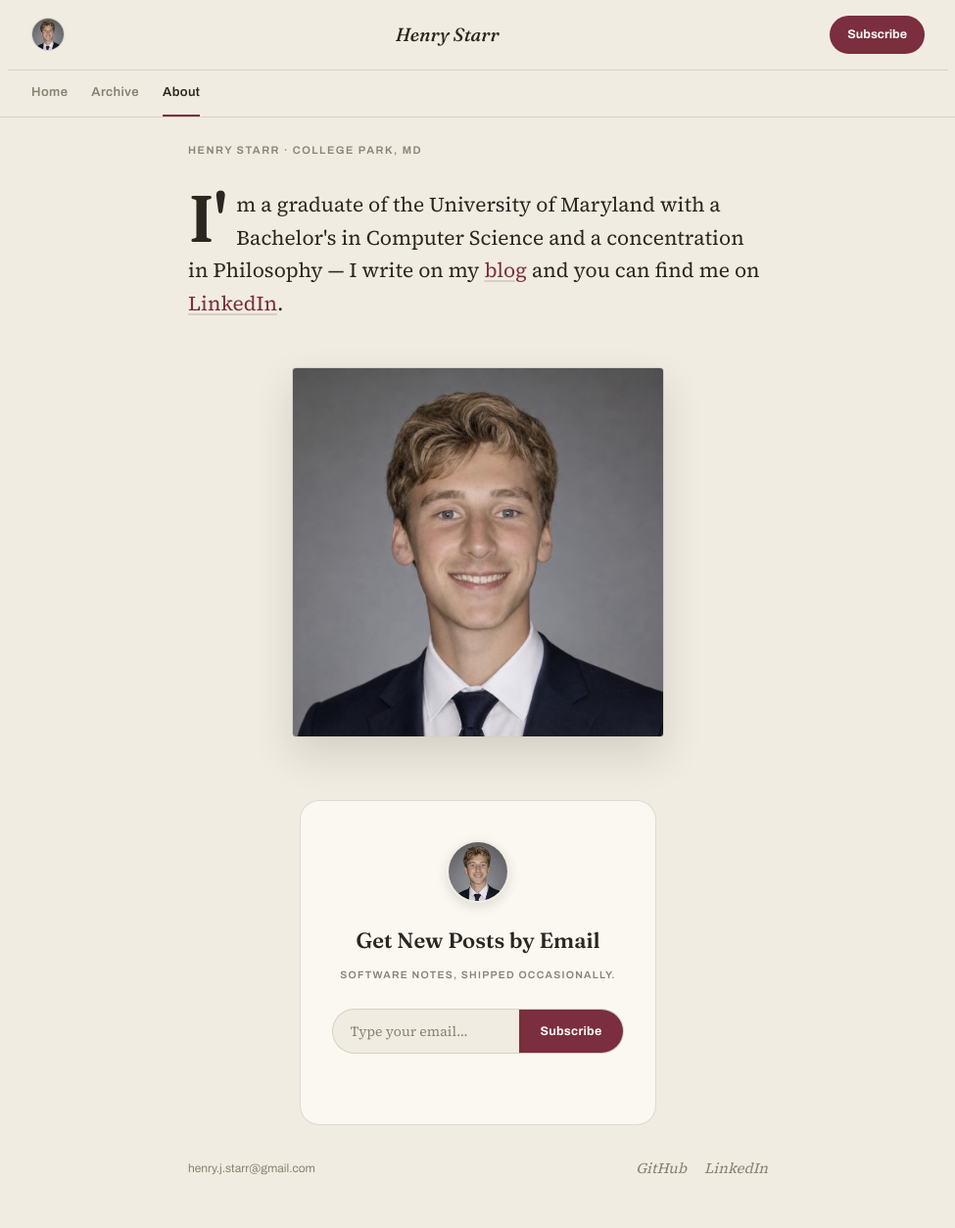
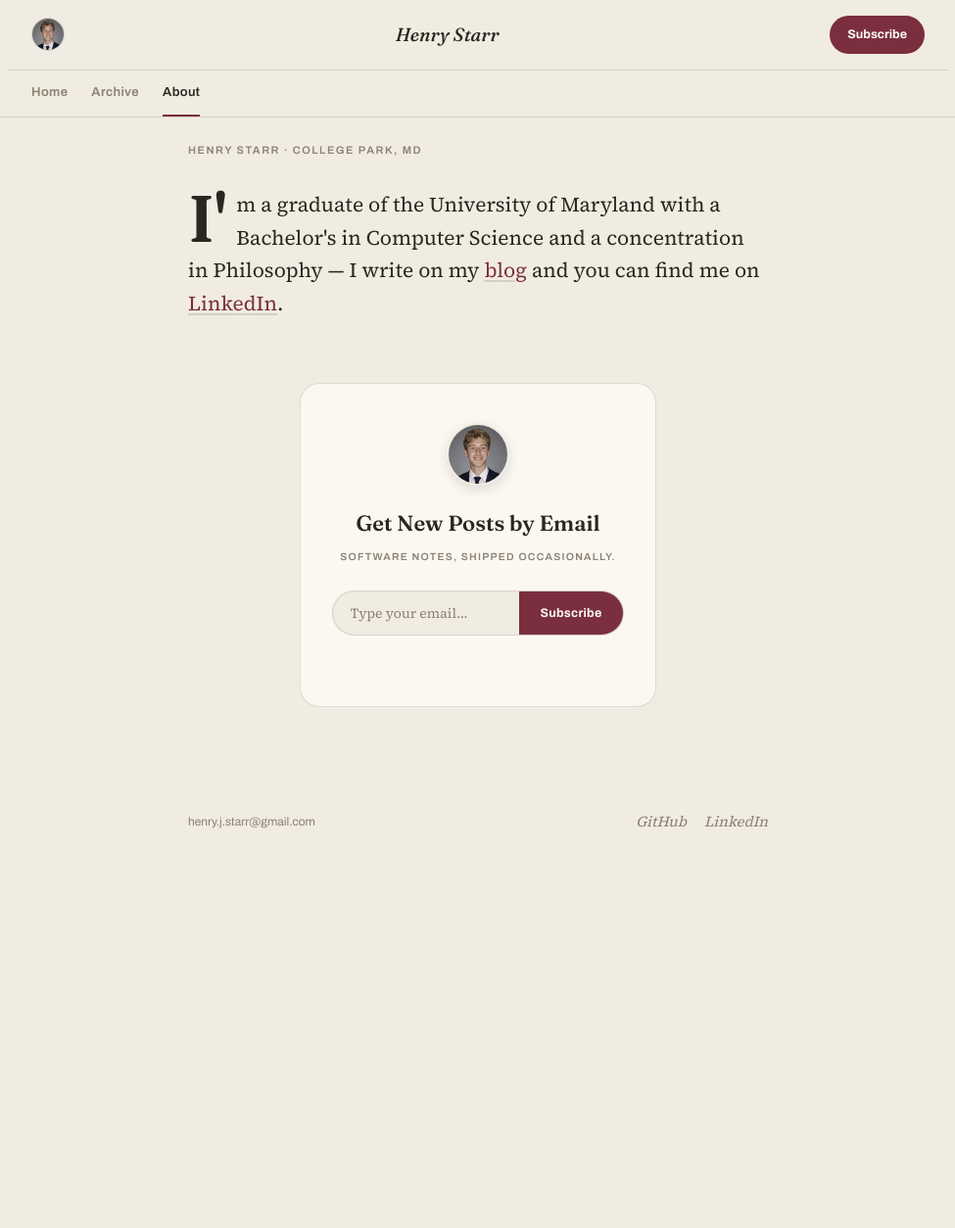
Before and after one commit to henstarr/henstarr.github.io, a Jekyll site: the page built from about.md, in a window 1280 px wide. Shown: the whole page at 98% size, without its empty margins (152-1127 px from the left). Built offline with Jekyll 4.4.1, drawn with Linux system fonts in a browser that asks for light colours; after the commit the page ends 900 px from its top, so only the background shows below that.

Commit message:
Remove large headshot from About page

```diff
--- a/_includes/landing-header.html
+++ b/_includes/landing-header.html
@@ -4,8 +4,4 @@
   <div class="landing-bio">
     {% include landing-bio.html %}
   </div>
-
-  <div class="landing-photo">
-    <img src="{{ '/assets/img/henry-portrait.jpg' | relative_url }}" alt="{{ site.author }}">
-  </div>
 </div>
--- a/assets/css/style.css
+++ b/assets/css/style.css
@@ -428,16 +428,6 @@ body.landing { padding: 0; }
 }
 .landing-bio a:hover { text-decoration-color: var(--accent); }
 
-.landing-photo { margin: 48px 0 0; }
-.landing-photo img {
-  max-width: 380px;
-  width: 100%;
-  margin: 0 auto;
-  border-radius: 4px;
-  border: 1px solid var(--line);
-  box-shadow: 0 18px 40px rgba(43, 38, 32, 0.14);
-}
-
 .landing-footer {
   flex-shrink: 0;
   max-width: 640px;
```
